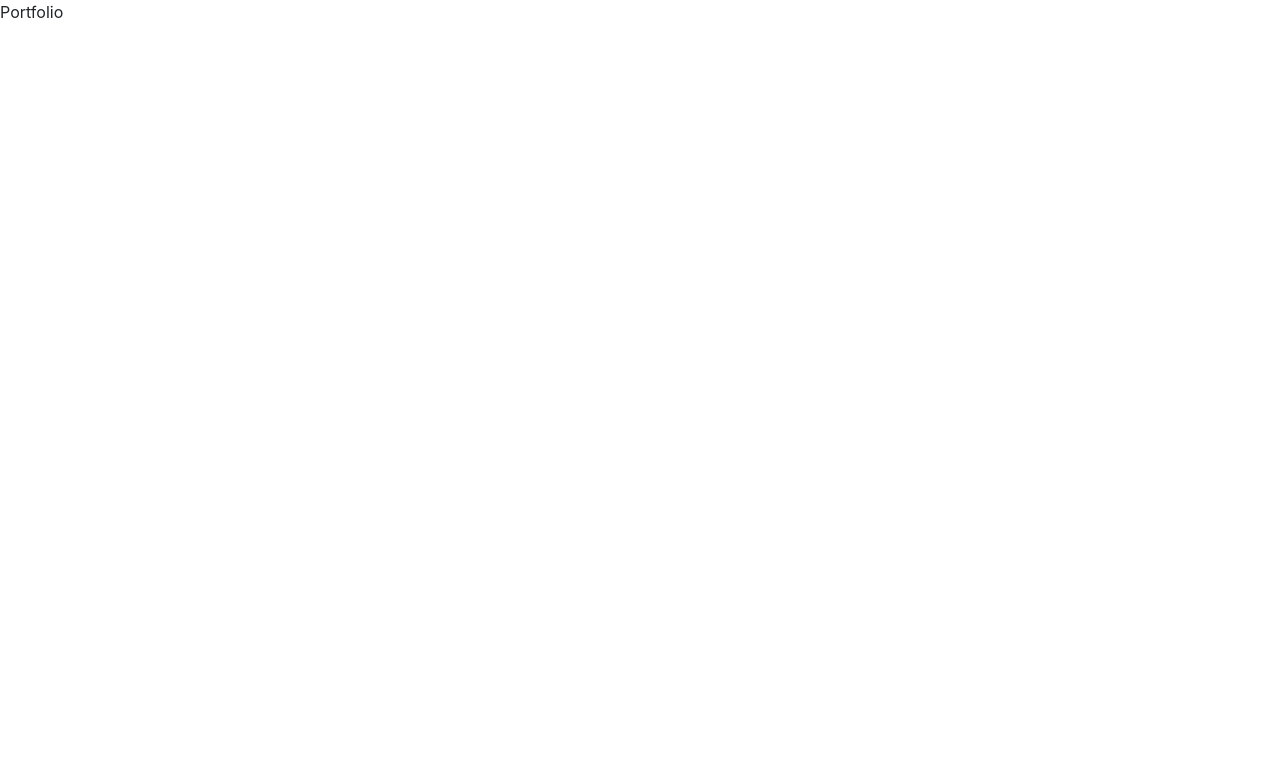
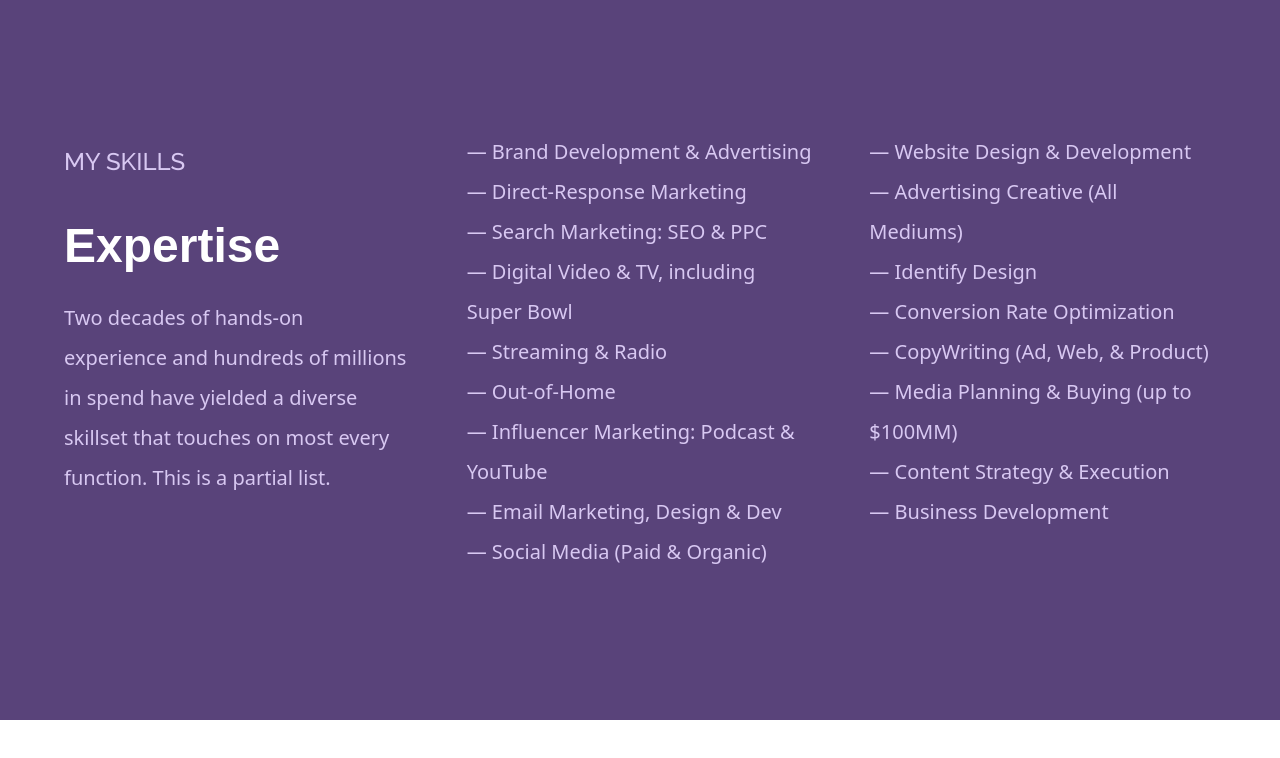
Before and after one commit to edenlisk/portfolio, a React (Create React App) app: page / in a window 1280 px wide. Shown: the top 758 px of the page. Built offline with nearby package versions, Linux system fonts and the light colour scheme; the HTML template or start-up script is replaced by a standard one.

Commit message:
Create Expertise page

```diff
--- a/public/index.html
+++ b/public/index.html
@@ -15,6 +15,9 @@
       user's mobile device or desktop. See https://developers.google.com/web/fundamentals/web-app-manifest/
     -->
     <link rel="manifest" href="%PUBLIC_URL%/manifest.json" />
+    <link rel="preconnect" href="https://fonts.googleapis.com">
+    <link rel="preconnect" href="https://fonts.gstatic.com" crossorigin>
+    <link href="https://fonts.googleapis.com/css2?family=Raleway:ital,wght@0,100;0,200;0,300;0,400;0,500;0,600;0,700;1,100;1,200&display=swap" rel="stylesheet">
     <!--
       Notice the use of %PUBLIC_URL% in the tags above.
       It will be replaced with the URL of the `public` folder during the build.
--- a/src/App.js
+++ b/src/App.js
@@ -1,8 +1,9 @@
+import Expertise from "./components/Expertise";
 import './App.css';
-
+import 'bootstrap/dist/css/bootstrap.min.css';
 function App() {
   return (
-      <div>Portfolio</div>
+      <Expertise/>
   );
 }
 
--- /dev/null
+++ b/src/components/Expertise.js
@@ -0,0 +1,46 @@
+import React from "react";
+
+const Expertise = () => {
+
+    return (
+        <div className="expertise-container container-fluid d-flex justify-content-center align-items-center">
+            <div className="row mx-4 d-flex justify-content-center p-0 gy-4">
+                <div className="col-9 col-md lh-lg">
+                    <h4 className="my-skills py-3 px-3">MY SKILLS</h4>
+                    <h1 className="expertise text-white py-3 px-3">Expertise</h1>
+                    <p className="skills-paragraph px-3">
+                        Two decades of hands-on experience and hundreds of millions in spend have yielded a diverse skillset
+                        that touches on most every function. This is a partial list.
+                    </p>
+                </div>
+                <div className="col-9 col-md lh-lg">
+                    <ul className="list-unstyled skills">
+                        <li className="px-3">— Brand Development & Advertising</li>
+                        <li className="px-3">— Direct-Response Marketing</li>
+                        <li className="px-3">— Search Marketing: SEO & PPC</li>
+                        <li className="px-3">— Digital Video & TV, including Super Bowl</li>
+                        <li className="px-3">— Streaming & Radio</li>
+                        <li className="px-3">— Out-of-Home</li>
+                        <li className="px-3">— Influencer Marketing: Podcast & YouTube</li>
+                        <li className="px-3">— Email Marketing, Design & Dev</li>
+                        <li className="px-3">— Social Media (Paid & Organic)</li>
+                    </ul>
+                </div>
+                <div className="col-9 col-md lh-lg">
+                    <ul className="list-unstyled skills">
+                        <li className="px-3">— Website Design & Development</li>
+                        <li className="px-3">— Advertising Creative (All Mediums)</li>
+                        <li className="px-3">— Identify Design</li>
+                        <li className="px-3">— Conversion Rate Optimization</li>
+                        <li className="px-3">— CopyWriting (Ad, Web, & Product)</li>
+                        <li className="px-3">— Media Planning & Buying (up to $100MM)</li>
+                        <li className="px-3">— Content Strategy & Execution</li>
+                        <li className="px-3">— Business Development</li>
+                    </ul>
+                </div>
+            </div>
+        </div>
+    )
+}
+
+export default Expertise;
--- a/src/index.css
+++ b/src/index.css
@@ -11,3 +11,31 @@ code {
   font-family: source-code-pro, Menlo, Monaco, Consolas, 'Courier New',
     monospace;
 }
+
+.expertise-container {
+  background-color: #59437a;
+  min-height: 90vh;
+}
+
+.my-skills {
+  font-family: 'Raleway', sans-serif;
+  color: #d8c8f2;
+}
+
+.expertise {
+  font-family: Montserrat, sans-serif;
+  font-size: 48px;
+  font-weight: bold;
+}
+
+.skills-paragraph {
+  font-size: 20px;
+}
+
+.skills-paragraph, .skills {
+  color: #d8c8f2;
+}
+
+.skills {
+  font-size: 20px
+}
```
